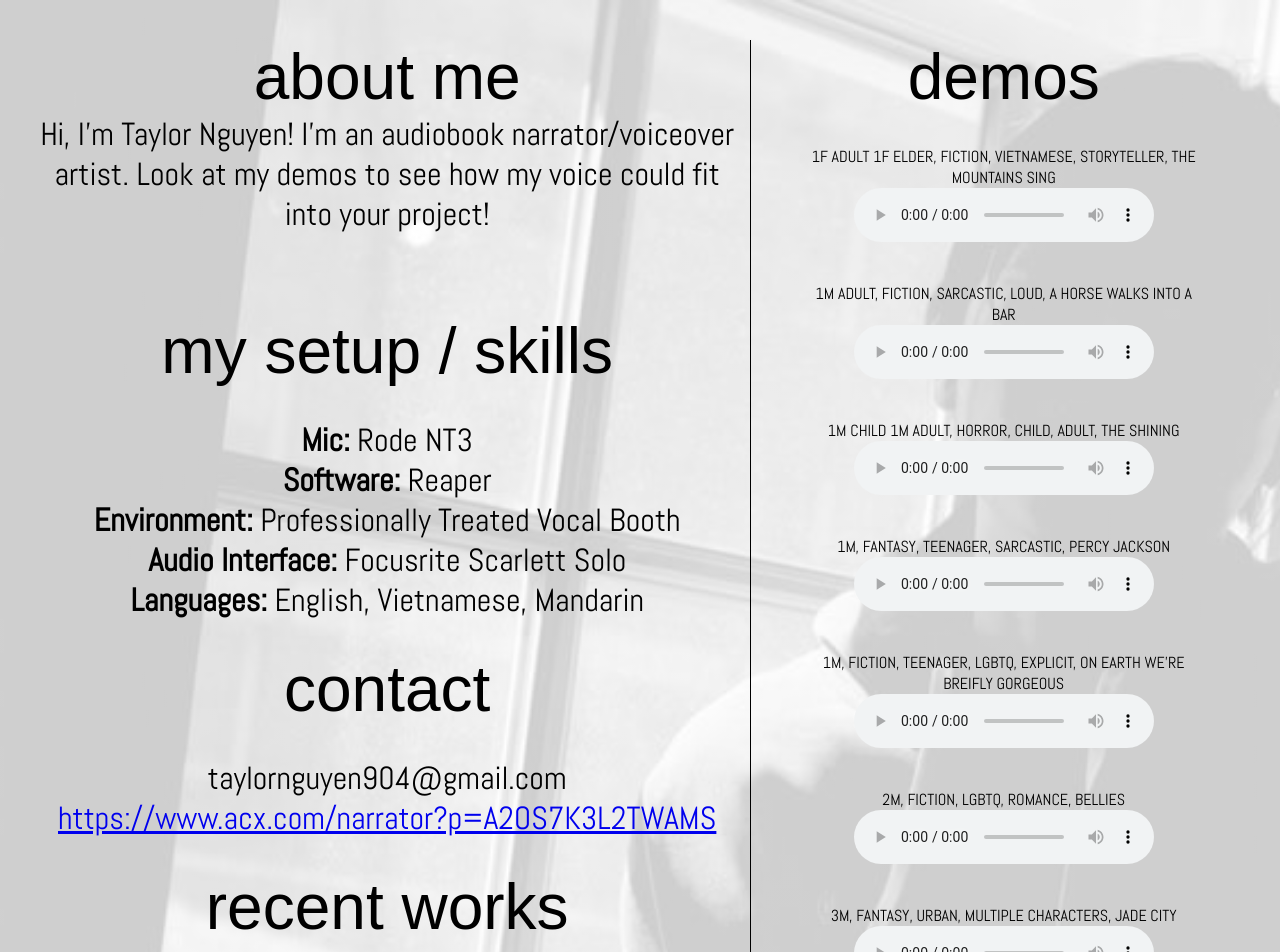
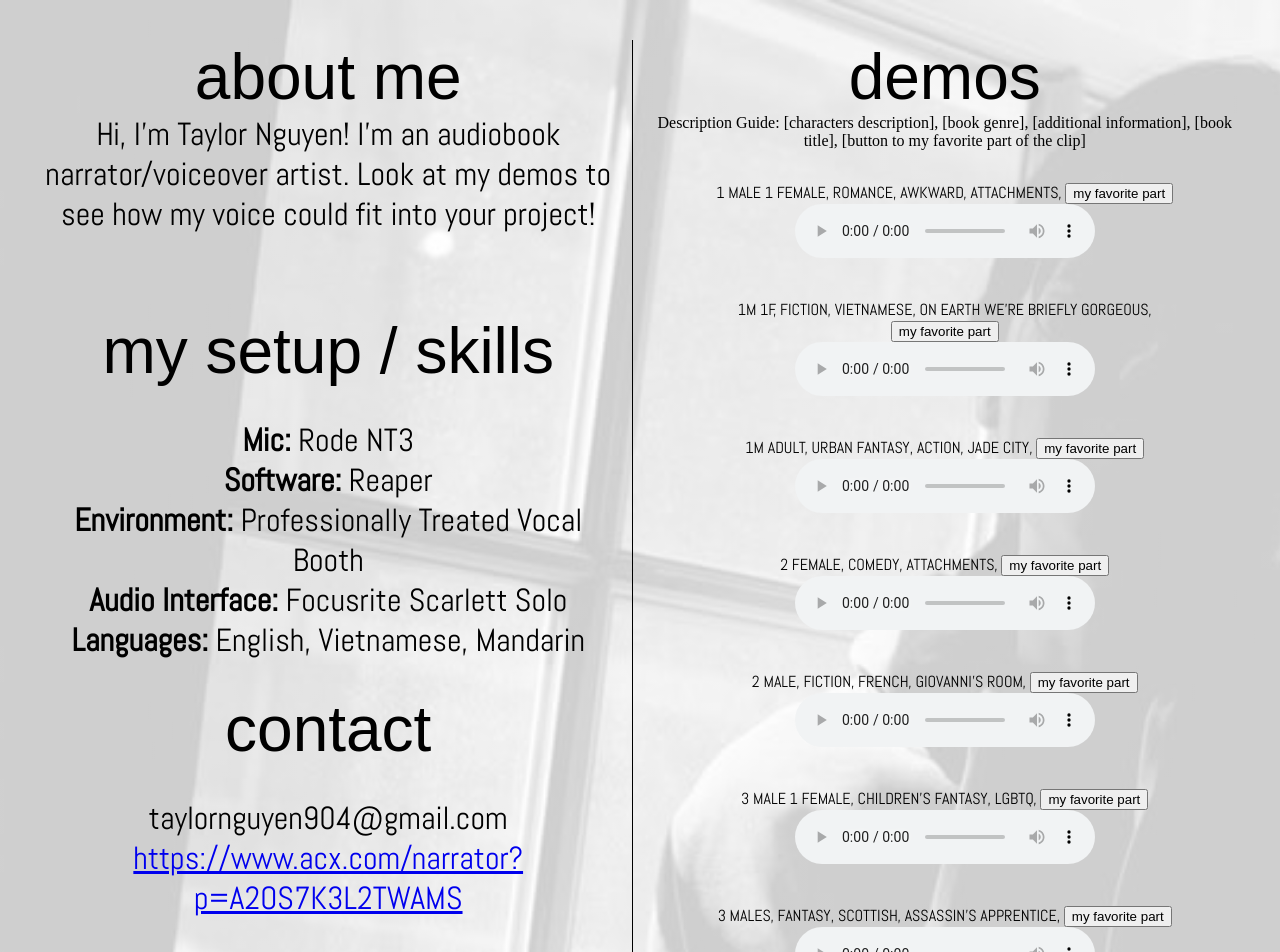
Before and after one commit to TaylorTayTyT/TaylorTayTyT.github.io, a React (Vite) app: page / in a window 1280 px wide. Shown: the top 952 px of the page. Built offline with nearby package versions, Linux system fonts and the light colour scheme; a web font is replaced by a local one.

Commit message:
updated samples

```diff
--- a/src/App.tsx
+++ b/src/App.tsx
@@ -7,14 +7,14 @@ function App() {
 
 
 	const urls = [
-		['/pj.mp3', "1M, FANTASY, TEENAGER, SARCASTIC, PERCY JACKSON"],
-		['/on earth trevor.mp3', "1M, FICTION, TEENAGER, LGBTQ, EXPLICIT, ON EARTH WE'RE BREIFLY GORGEOUS"],
-		['/bellies.mp3', "2M, FICTION, LGBTQ, ROMANCE, BELLIES"],
-		['jade city.mp3', "3M, FANTASY, URBAN, MULTIPLE CHARACTERS, JADE CITY"],
-		['/the shining.mp3', "1M CHILD 1M ADULT, HORROR, CHILD, ADULT, THE SHINING"],
-		['/mountain.mp3', "1F ADULT 1F ELDER, FICTION, VIETNAMESE, STORYTELLER, THE MOUNTAINS SING"],
-		['/a horse.mp3', "1M ADULT, FICTION, SARCASTIC, LOUD, A HORSE WALKS INTO A BAR"],
-		['/spain.mp3', "HISTORY, INFORMATIVE, THE THIRTY YEARS WAR"]
+		['american.mp3', "HISTORY, INFORMATIVE, AMERICAN REICH: A NEW AGE OF HATE", 137],
+		['assassin.mp3', "3 MALES, FANTASY, SCOTTISH, ASSASSIN'S APPRENTICE", 173],
+		['club.mp3', "1 MALE 1 FEMALE, ROMANCE, AWKWARD, ATTACHMENTS", 50],
+		['emails.mp3', "2 FEMALE, COMEDY, ATTACHMENTS", 126],
+		['gio.mp3', "2 MALE, FICTION, FRENCH, GIOVANNI'S ROOM", 213],
+		['jade.mp3', "1M ADULT, URBAN FANTASY, ACTION, JADE CITY", 163],
+		['on_earth.mp3', "1M 1F, FICTION, VIETNAMESE, ON EARTH WE'RE BRIEFLY GORGEOUS", 18],
+		['the_sun_and_the_star.mp3', "3 MALE 1 FEMALE, CHILDREN'S FANTASY, LGBTQ", 111]
 	]
 	urls.sort((a, b) => {
 		if (a[1] > b[1]) return 1
@@ -93,13 +93,18 @@ function App() {
 			</div>
 			<div id="demos">
 				<div className='header'>demos</div>
+				<div>Description Guide: [characters description], [book genre], [additional information], [book title], [button to my favorite part of the clip]</div>
 				<ul className='info'>
 					{urls.map((u) => {
+
 						return (
 							<li>
 								<figure>
-									<figcaption>{u[1]}</figcaption>
-									<audio controls src={u[0]}></audio>
+									<figcaption>{u[1]}, <button onClick={(e) => {
+										console.log("." + u[0].split(".")[0]);
+										document.querySelector("." + u[0].split(".")[0]).currentTime = u[2];
+									}} >my favorite part</button></figcaption>
+									<audio className={u[0].split(".")[0]} controls src={u[0]}></audio>
 								</figure>
 							</li>
 						)
```
